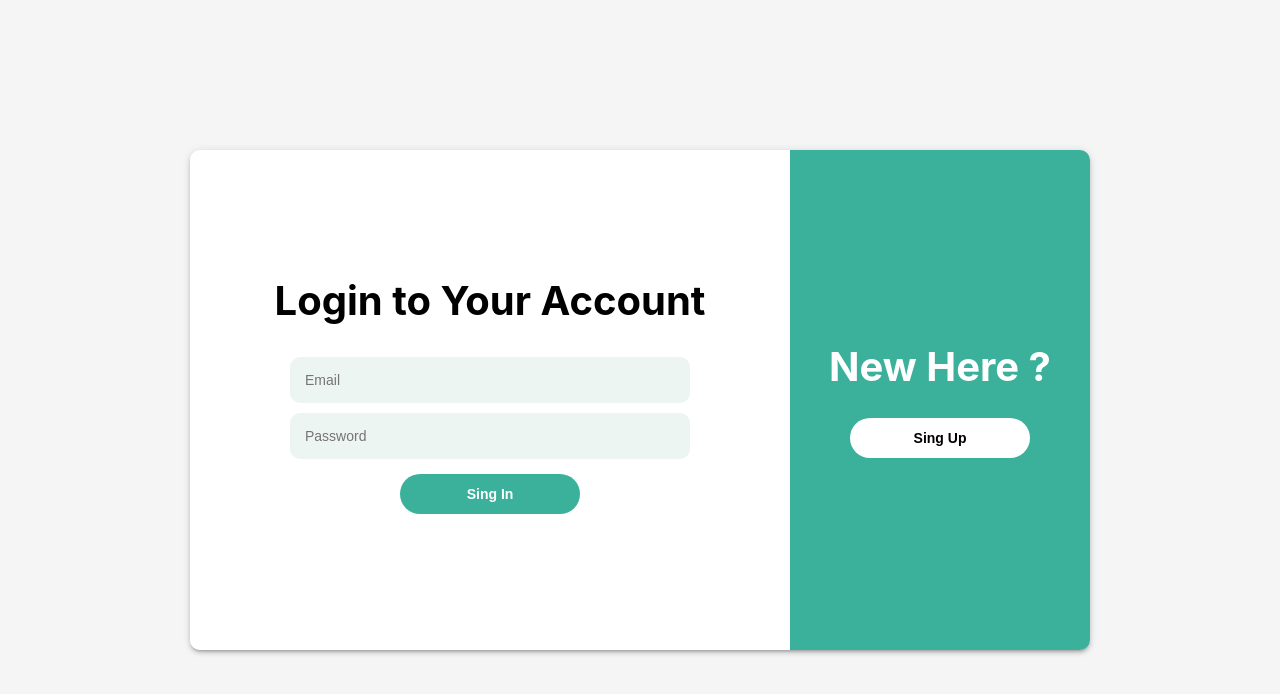
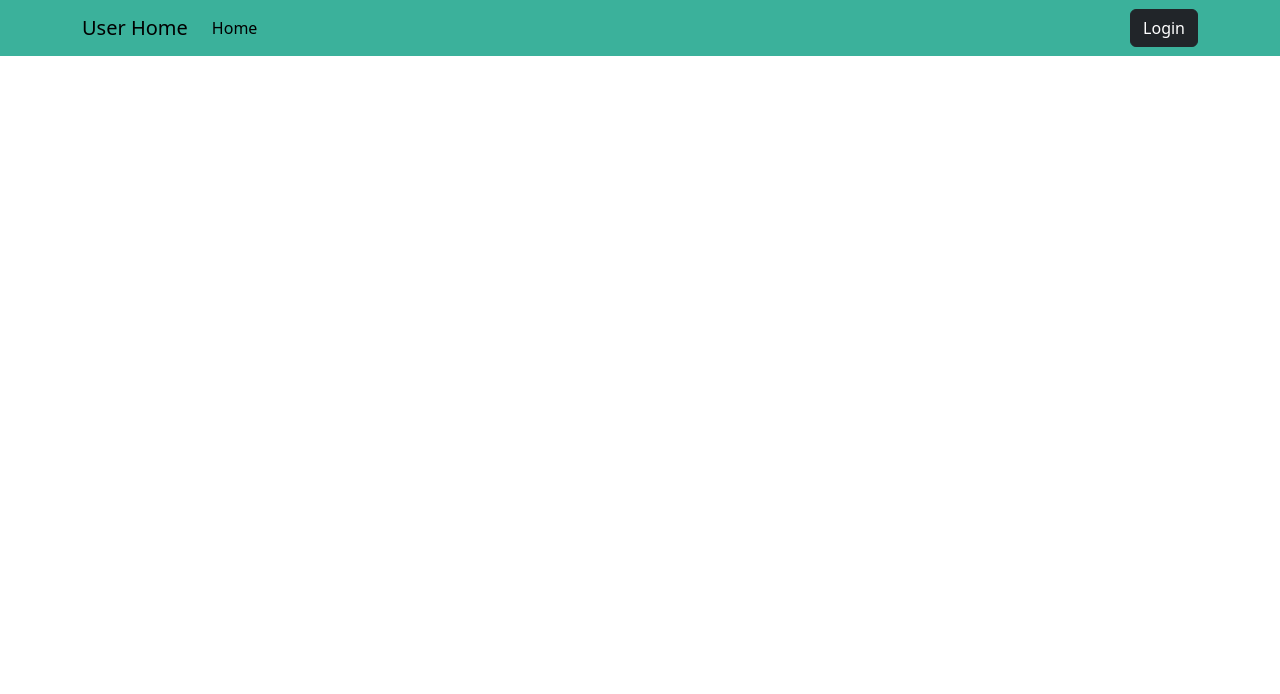
Before and after one commit to Yadhu-Ayyanchira/user-front, a React (Create React App) app: page / in a window 1280 px wide. Shown: the top 694 px of the page. Built offline with nearby package versions, Linux system fonts and the light colour scheme.

Commit message:
axios connected

```diff
--- a/package.json
+++ b/package.json
@@ -8,7 +8,9 @@
     "@testing-library/react": "^13.4.0",
     "@testing-library/user-event": "^13.5.0",
     "axios": "^1.4.0",
+    "bootstrap": "^5.3.1",
     "react": "^18.2.0",
+    "react-bootstrap": "^2.8.0",
     "react-dom": "^18.2.0",
     "react-redux": "^8.1.2",
     "react-router-dom": "^6.14.2",
--- a/src/Api/UserApi.js
+++ b/src/Api/UserApi.js
@@ -1,23 +1,20 @@
-import axios from "axios";
+import {userApi} from "../Utils/Api"
 
-const userApi = axios.create({
-  baseURL: `http://localhost:8080`,
-});
-
-userApi.interceptors.request.use((req) => {
-  if (localStorage.getItem("token")) {
-    console.log("intersrptor");
-    req.headers.Authorization = "Bearer" + localStorage.getItem("token");
-  }
-  console.log("not the if of interseptor");
-  return req;
-});
-
-export async function RegUser(credentials){
+export async function UserReg(credentials){
     try {
+        console.log('in apisuer/usereg');
        const data = await userApi.post('/signup',credentials)
        return data
     } catch (error) {
-       console.log(error);
+       console.log(error.message);
     }
 }
+
+ export async function UserLogin(details) {
+   try {
+     const data = await userApi.post("/login", details);
+     return data;
+   } catch (error) {
+     console.log(error);
+   }
+ }
--- a/src/App.js
+++ b/src/App.js
@@ -1,13 +1,15 @@
 import { BrowserRouter as Router, Route, Routes } from "react-router-dom";
 import Login from "./Components/User/Login";
 import Signup from "./Components/User/Signup";
+import Home from "./Components/User/Home";
 
 function App() {
   return (
     <div>
       <Router>
         <Routes>
-          <Route path="/" element={<Login />} />
+          <Route path="/" element={<Home />} />
+          <Route path="/login" element={<Login />} />
           <Route path="/signup" element={<Signup />} />
         </Routes>
       </Router>
--- /dev/null
+++ b/src/Components/User/Home.css
@@ -0,0 +1,11 @@
+.home_container{
+    width: 100%;
+    min-height: 100vh;
+    background-color: #f5f5f5;
+}
+.navcontainer {
+  background-color: #3bb19b !important;
+  display: flex;
+  align-items: center;
+  justify-content: space-between!important;
+}
--- /dev/null
+++ b/src/Components/User/Home.jsx
@@ -0,0 +1,36 @@
+import React from 'react'
+import './Home.css'
+import { useNavigate } from 'react-router-dom';
+import { useDispatch,useSelector } from 'react-redux';
+import { Navbar, Nav, Container } from "react-bootstrap";
+import "bootstrap/dist/css/bootstrap.min.css";
+import Button from "react-bootstrap/Button";
+
+
+
+function Home() {
+    const navigate = useNavigate();
+    const dispatch = useDispatch();
+  return (
+    <div>
+      <Navbar className="navcontainer" bg="#3bb19b" expand="lg">
+        <Container>
+          <Navbar.Brand href="#">User Home</Navbar.Brand>
+          <Navbar.Toggle aria-controls="navbarNav" />
+          <Navbar.Collapse id="navbarNav">
+            <Nav className="me-auto">
+              <Nav.Link href="#" active>
+                Home
+              </Nav.Link>
+            </Nav>
+            <Button variant="dark" onClick={() => navigate("/login")}>
+              Login
+            </Button>
+          </Navbar.Collapse>
+        </Container>
+      </Navbar>
+    </div>
+  );
+}
+
+export default Home
--- a/src/Components/User/Login.jsx
+++ b/src/Components/User/Login.jsx
@@ -13,7 +13,7 @@ function Login() {
     const handleSubmit = async (e) => {
       e.preventDefault();
       try {
-        const url = "http://localhost:8080/api/auth";
+        const url = "http://localhost:4000/api/auth";
         const { data: res } = await axios.post(url, data);
         localStorage.setItem("token", res.data);
         window.location = "/";
--- a/src/Components/User/Signup.jsx
+++ b/src/Components/User/Signup.jsx
@@ -1,7 +1,9 @@
 import { useState } from 'react'
 import './Signup.css'
 import {Link,useNavigate} from 'react-router-dom'
-import axios from 'axios'
+import { useDispatch } from 'react-redux'
+import { UserReg } from '../../Api/UserApi'
+import { setUserDetails } from '../../Redux/User/UserSlice'
 
 const Signup = () =>{
     const [data,setData] = useState({
@@ -13,6 +15,7 @@ const Signup = () =>{
     })
     const [error,setError] = useState("")
     const navigate = useNavigate();
+    const dispatch = useDispatch();
     const handleChange = ({currentTarget:input}) => {
         setData({...data, [input.name]: input.value});
     }
@@ -21,8 +24,33 @@ const Signup = () =>{
         e.preventDefault();
         console.log(data);
         try {
-          const response = await RegUser(value);
-            console.log(res.message);
+          const {email,password,name,mob} = data
+          if (!email) {
+            console.log("no email");
+            setError("Email is required");
+          } else if (!password) {
+            setError("Password is required")
+          } else if (!name) {
+            setError("Name is required");
+          } else if (!mob) {
+            setError("Number is required");
+          } else {
+            const response = await UserReg(data);
+            if(response.data.status){
+              localStorage.setItem("token",response.data.token)
+              dispatch(
+                setUserDetails({
+                  id: response.data.user._id,
+                  name: response.data.user.name,
+                  email: response.data.user.email,
+                  mob: response.data.user.mob,
+                  is_admin: response.data.user.is_admin,
+                  image: response.data.user.image,
+                })
+              );
+              navigate('/');
+            }
+          }
         } catch (error) {
             if(error.response && error.response.status >= 400 && error.response.status <=500){
                 setError(error.response.data.message);
@@ -49,7 +77,6 @@ const Signup = () =>{
                 name="name"
                 onChange={handleChange}
                 value={data.name}
-                required
                 className="input"
               />
               <input
@@ -58,7 +85,6 @@ const Signup = () =>{
                 name="mob"
                 onChange={handleChange}
                 value={data.mob}
-                required
                 className="input"
               />
               <input
@@ -67,7 +93,6 @@ const Signup = () =>{
                 name="email"
                 onChange={handleChange}
                 value={data.email}
-                required
                 className="input"
               />
               <input
@@ -76,7 +101,6 @@ const Signup = () =>{
                 name="password"
                 onChange={handleChange}
                 value={data.password}
-                required
                 className="input"
               />
               {error && <div className='error_msg'>{error}</div>}
--- /dev/null
+++ b/src/Utils/Api.js
@@ -0,0 +1,16 @@
+import axios from "axios";
+
+export const userApi = axios.create({
+  baseURL: "http://localhost:4000",
+});
+
+userApi.interceptors.request.use((req) => {
+  if (localStorage.getItem("token")) {
+    console.log("interceptor");
+    req.headers.Authorization = "Bearer" + localStorage.getItem("token");
+    return req;
+  }
+
+  console.log("not the if of interceptor");
+  return req;
+});
--- a/src/index.js
+++ b/src/index.js
@@ -2,10 +2,17 @@ import React from 'react';
 import ReactDOM from 'react-dom/client';
 import './index.css';
 import App from './App';
+import { Provider } from 'react-redux';
+import { Store,persistor } from './Redux/Store';
+import { PersistGate } from 'redux-persist/integration/react';
 
 const root = ReactDOM.createRoot(document.getElementById('root'));
 root.render(
   <React.StrictMode>
-    <App />
+    <Provider store={Store}>
+      <PersistGate loading={null} persistor={persistor}>
+        <App />
+      </PersistGate>
+    </Provider>
   </React.StrictMode>
 );
```
Also changed, not shown: 1 other file (tests, documents, lock files or other folders).
